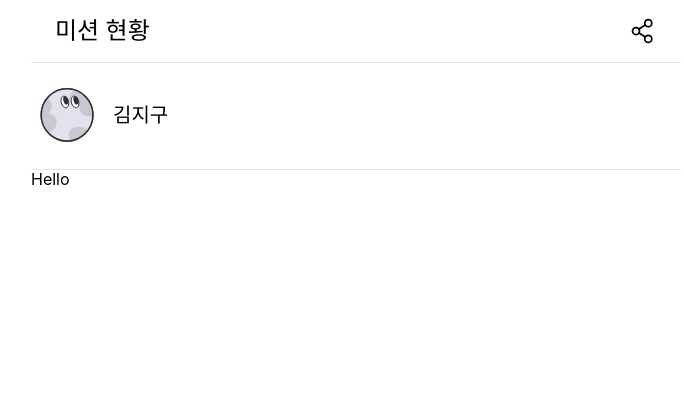
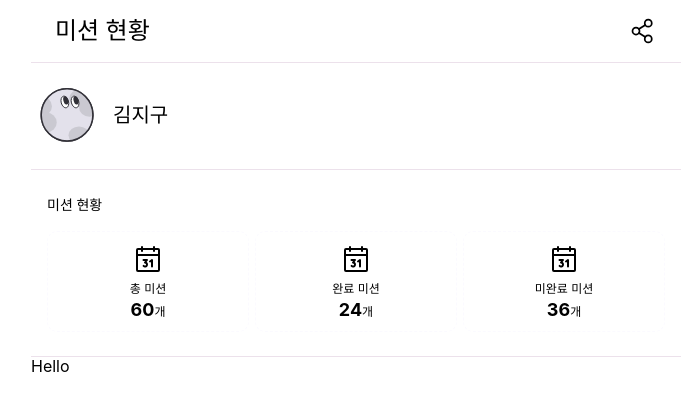
Before and after one commit to bsideproject/praise-frontend, a Next.js app: page /my-page in a window 1280 px wide. Shown: the top 410 px of the page, without its empty margins (284-968 px from the left). Built offline with nearby package versions, Linux system fonts and the light colour scheme.

Commit message:
feature: MissionStatusSection 구현

```diff
--- a/pages/my-page.tsx
+++ b/pages/my-page.tsx
@@ -1,5 +1,5 @@
 import Image from "next/image";
-import { ShareNetwork } from "phosphor-react";
+import { Calendar, ShareNetwork } from "phosphor-react";
 import styled from "styled-components";
 import { Header, StickyHeader } from "../src/components/header";
 import DefaultLayout from "../src/layouts";
@@ -25,6 +25,59 @@ const AvatarName = styled.div`
 	font-weight: 500;
 `;
 
+const StatusSection = styled.div`
+	display: flex;
+	flex-direction: column;
+`;
+
+const MissionCardContainer = styled.div`
+	display: flex;
+	column-gap: 6px;
+`;
+
+const MissionStatusSection = styled.div`
+	padding: 24px 16px 24px 16px;
+	display: flex;
+	row-gap: 16px;
+	flex-direction: column;
+	border-bottom: 1px ${({ theme }) => theme.colors.gray10} solid;
+`;
+
+const MissionCard = styled.div`
+	border: 1px dashed ${({ theme }) => theme.colors.gray2};
+	border-radius: 10px;
+	flex: 1;
+	display: flex;
+	flex-direction: column;
+	align-items: center;
+	justify-content: center;
+	row-gap: 6px;
+	padding: 12px 0px 8px 0px;
+`;
+
+const SectionTitle = styled.div`
+	font-size: 14px;
+	line-height: 21px;
+	font-weight: 500;
+`;
+
+const Text = styled.div`
+	font-size: 12px;
+`;
+
+const StrongText = styled.span`
+	font-size: 18px;
+	line-height: 27px;
+	font-weight: 700;
+`;
+
+const TextContainer = styled.div`
+	display: flex;
+	flex-direction: column;
+	align-items: center;
+	justify-content: center;
+`;
+
 function MyPage() {
 	return (
 		<DefaultLayout>
@@ -38,6 +91,40 @@ function MyPage() {
 				<Image src={AvatarImage} alt="avatar Image" />
 				<AvatarName>김지구</AvatarName>
 			</AvatarSection>
+			<StatusSection>
+				<MissionStatusSection>
+					<SectionTitle>미션 현황</SectionTitle>
+					<MissionCardContainer>
+						<MissionCard>
+							<Calendar size={32} />
+							<TextContainer>
+								<Text>총 미션</Text>
+								<Text>
+									<StrongText>60</StrongText>개
+								</Text>
+							</TextContainer>
+						</MissionCard>
+						<MissionCard>
+							<Calendar size={32} />
+							<TextContainer>
+								<Text>완료 미션</Text>
+								<Text>
+									<StrongText>24</StrongText>개
+								</Text>
+							</TextContainer>
+						</MissionCard>
+						<MissionCard>
+							<Calendar size={32} />
+							<TextContainer>
+								<Text>미완료 미션</Text>
+								<Text>
+									<StrongText>36</StrongText>개
+								</Text>
+							</TextContainer>
+						</MissionCard>
+					</MissionCardContainer>
+				</MissionStatusSection>
+			</StatusSection>
 			Hello
 		</DefaultLayout>
 	);
```
